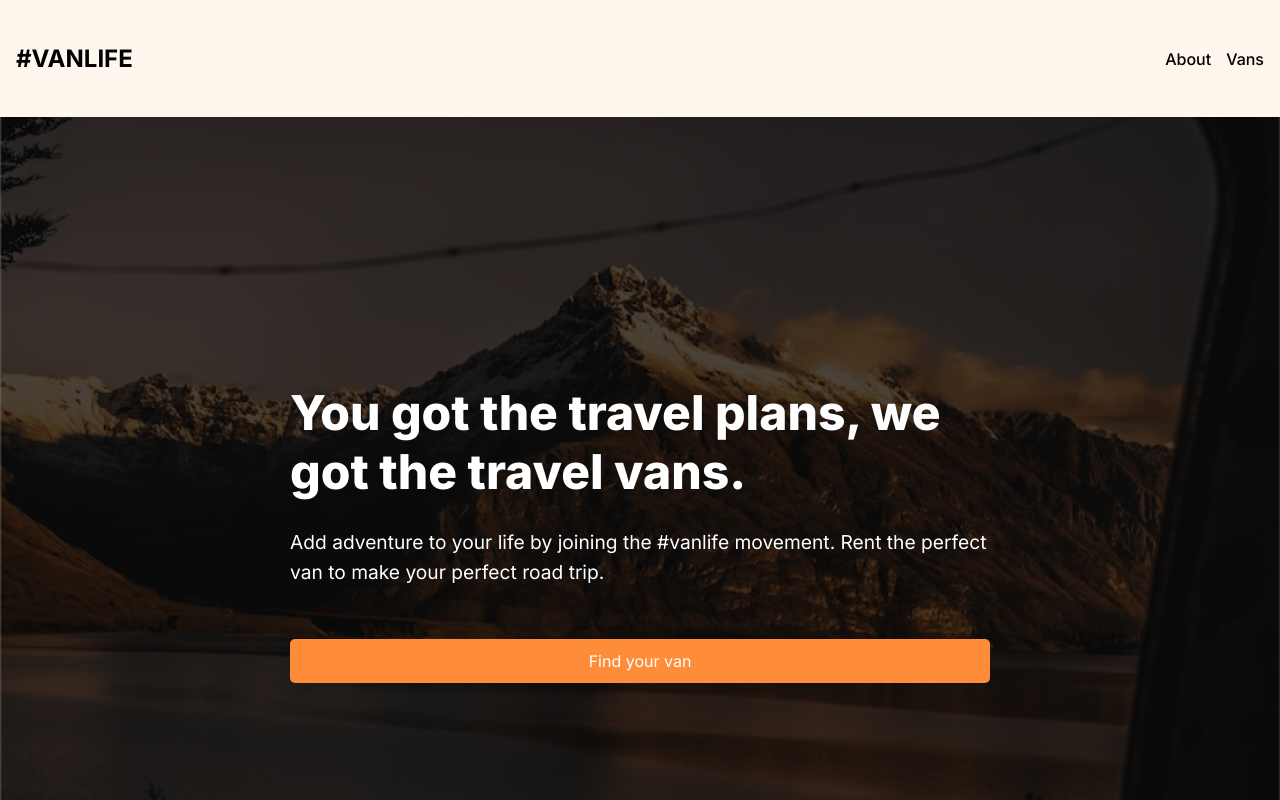
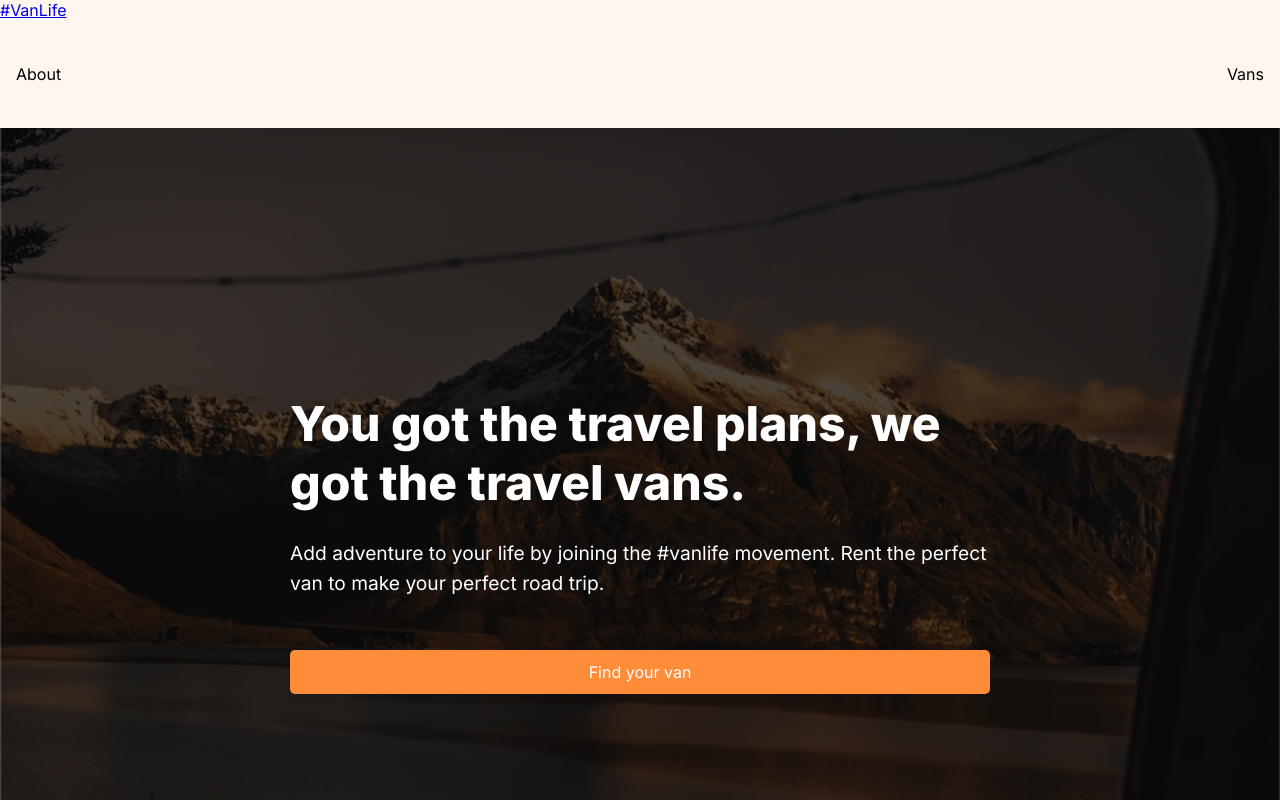
Before and after one commit to emirisato1003/react-vanLife, a React (Vite) app: page / in a window 1280 px wide. Shown: the top 800 px of the page. Built offline with nearby package versions, Linux system fonts and the light colour scheme; what miragejs would draw is missing.

Commit message:
fixing the Navbar with a layout route

```diff
--- a/src/App.jsx
+++ b/src/App.jsx
@@ -1,14 +1,12 @@
 import { useState } from 'react';
 import { BrowserRouter, Routes, Route, Link } from 'react-router-dom';
-import reactLogo from './assets/react.svg';
-import viteLogo from '/vite.svg';
-import Home from './pages/Home';
-import About from './pages/About';
-import Vans from './pages/Vans';
-import VanDetail from './pages/vanDetail';
+// import Home from './pages/Home';
+// import About from './pages/About';
+// import Vans from './pages/Vans';
+// import VanDetail from './pages/vanDetail';
+import Layout from './components/Layout';
 import "./server";
 import './App.css';
-
 
 import { FaRegCopyright } from "react-icons/fa";
 function App() {
@@ -16,23 +14,7 @@ function App() {
 
   return (
     <>
-      <BrowserRouter>
-        <nav>
-          <div className="nav-logo">
-            <Link to='/'>#VANLIFE</Link>
-          </div>
-          <div className="nav-link">
-            <Link to='/about'>About</Link>
-            <Link to='/vans'>Vans</Link>
-          </div>
-        </nav>
-        <Routes>
-          <Route path='/' element={<Home />} />
-          <Route path='/about' element={<About />} />
-          <Route path='/vans' element={<Vans />} />
-          <Route path='/vans/:id' element={<VanDetail />} />
-        </Routes>
-      </BrowserRouter>
+      <Layout />
       <footer>
         <FaRegCopyright className='footer-icon' />&nbsp;
         2025 #VANLIFE
--- /dev/null
+++ b/src/components/Header.jsx
@@ -0,0 +1,13 @@
+import { Link } from 'react-router-dom';
+
+export default function Header() {
+    return (
+        <header>
+            <Link className="site-logo" to="/">#VanLife</Link>
+            <nav>
+                <Link to="/about">About</Link>
+                <Link to="/vans">Vans</Link>
+            </nav>
+        </header>
+    );
+}
--- /dev/null
+++ b/src/components/Layout.jsx
@@ -0,0 +1,20 @@
+import { BrowserRouter, Routes, Route } from 'react-router-dom';
+import Home from '../pages/Home';
+import About from '../pages/About';
+import Vans from '../pages/Vans';
+import VanDetail from '../pages/vanDetail';
+import Header from './Header';
+
+export default function Layout({ children }) {
+    return (
+        <BrowserRouter>
+            <Header>{children}</Header>
+            <Routes>
+                <Route path="/" element={<Home />} />
+                <Route path="/about" element={<About />} />
+                <Route path="/vans" element={<Vans />} />
+                <Route path="/vans/:id" element={<VanDetail />} />
+            </Routes>
+        </BrowserRouter>
+    );
+}
```
